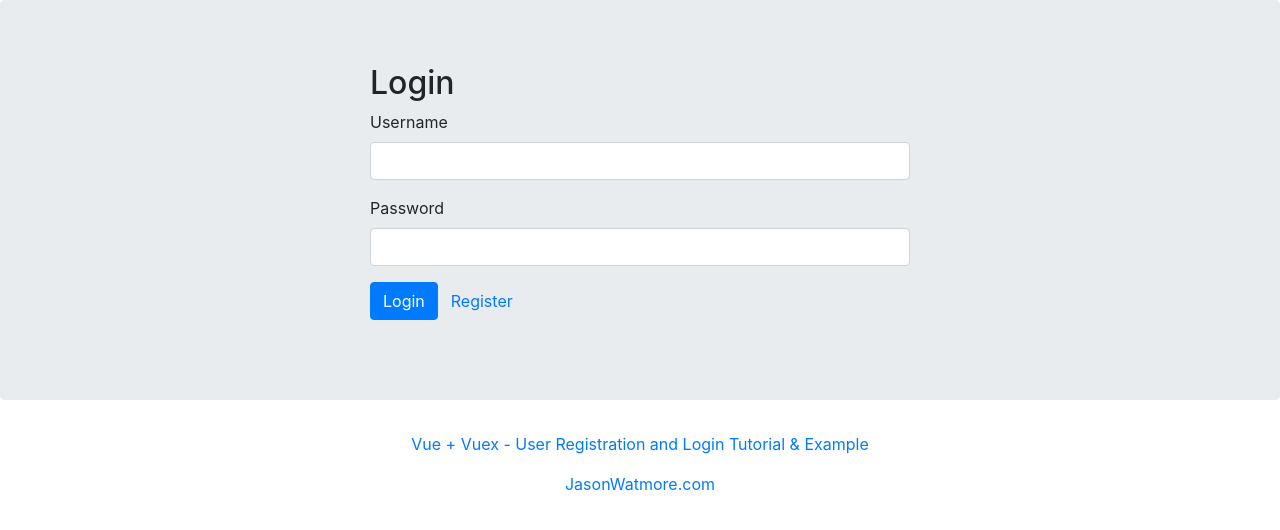
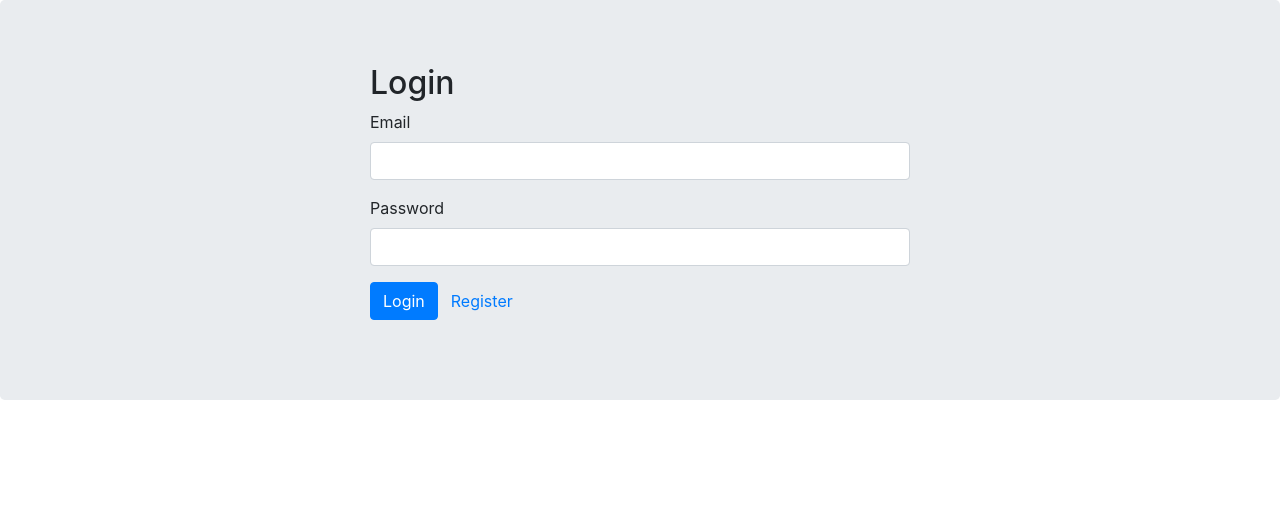
Before and after one commit to EtienneBoshoff93/frontend-proj2, a Vue app: page /login in a window 1280 px wide. Shown: the top 530 px of the page. Built offline with nearby package versions, Linux system fonts and the light colour scheme.

Commit message:
commit1004

```diff
--- a/src/home/HomePage.vue
+++ b/src/home/HomePage.vue
@@ -1,7 +1,7 @@
 <template>
     <div>
         <h1>Hi {{account.user.firstName}}!</h1>
-        <p>You're logged in with Vue + Vuex & JWT!!</p>
+
         <h3>Users from secure api end point:</h3>
         <em v-if="users.loading">Loading users...</em>
         <span v-if="users.error" class="text-danger">ERROR: {{users.error}}</span>
--- a/src/index.html
+++ b/src/index.html
@@ -11,14 +11,6 @@
 <body>
     <div id="app"></div>
 
-    <!-- credits -->
-    <div class="text-center">
-        <p>
-            <a href="http://jasonwatmore.com/post/2018/07/14/vue-vuex-user-registration-and-login-tutorial-example" target="_top">Vue + Vuex - User Registration and Login Tutorial & Example</a>
-        </p>
-        <p>
-            <a href="http://jasonwatmore.com" target="_top">JasonWatmore.com</a>
-        </p>
-    </div>
+
 </body>
 </html>
--- a/src/login/LoginPage.vue
+++ b/src/login/LoginPage.vue
@@ -3,9 +3,9 @@
         <h2>Login</h2>
         <form @submit.prevent="handleSubmit">
             <div class="form-group">
-                <label for="username">Username</label>
+                <label for="username">Email</label>
                 <input type="text" v-model="username" name="username" class="form-control" :class="{ 'is-invalid': submitted && !username }" />
-                <div v-show="submitted && !username" class="invalid-feedback">Username is required</div>
+                <div v-show="submitted && !username" class="invalid-feedback">Email is required</div>
             </div>
             <div class="form-group">
                 <label htmlFor="password">Password</label>
--- a/src/register/RegisterPage.vue
+++ b/src/register/RegisterPage.vue
@@ -13,7 +13,7 @@
                 <div v-if="submitted && errors.has('lastName')" class="invalid-feedback">{{ errors.first('lastName') }}</div>
             </div>
             <div class="form-group">
-                <label for="username">Username</label>
+                <label for="username">Email</label>
                 <input type="text" v-model="user.username" v-validate="'required'" name="username" class="form-control" :class="{ 'is-invalid': submitted && errors.has('username') }" />
                 <div v-if="submitted && errors.has('username')" class="invalid-feedback">{{ errors.first('username') }}</div>
             </div>
```
